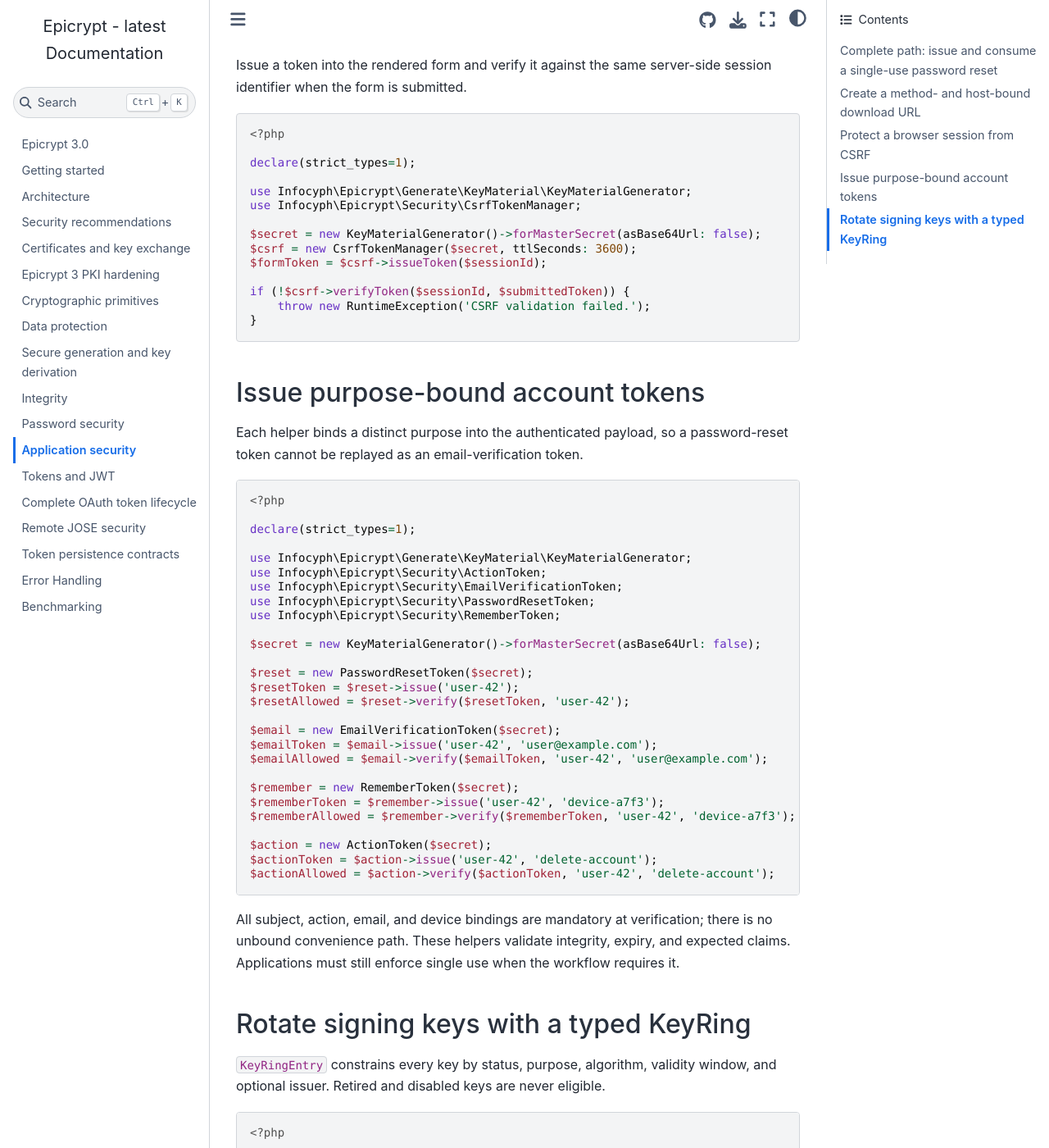
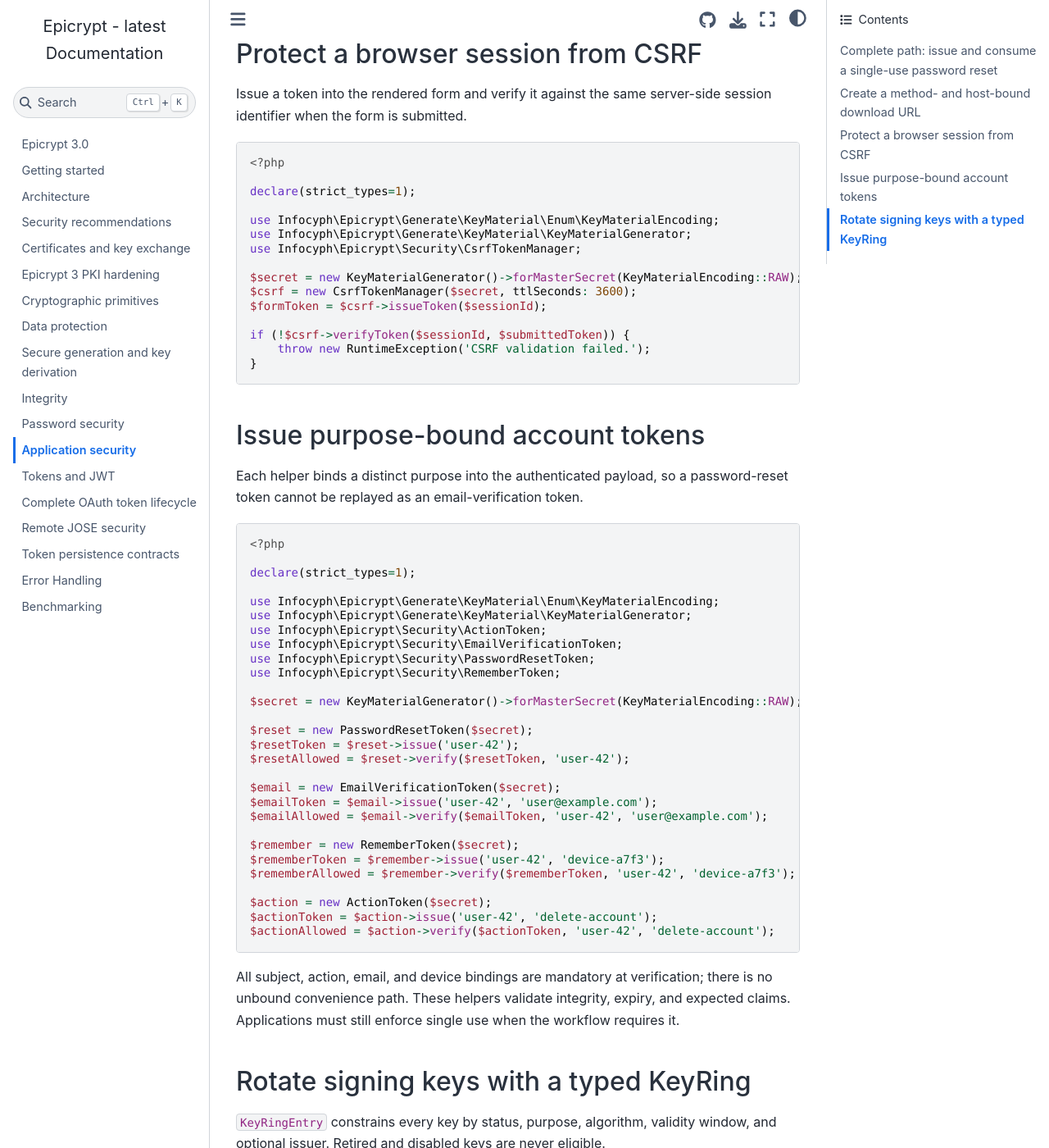
Before and after one commit to infocyph/Epicrypt, a Sphinx documentation site: the page built from docs/security.rst, in a window 1280 px wide and 1400 px high, scrolled down 2858 px. Shown: the whole window at 82% size. Built offline with Sphinx 7.4.7 and the Sphinx Book theme 1.1.4, drawn with Linux system fonts in a browser that asks for light colours; some of the changed text lies outside the part shown.

Commit message:
docs(security): migrate key material examples to 3.0 encoding API

```diff
--- a/docs/security.rst
+++ b/docs/security.rst
@@ -21,6 +21,7 @@
 
    declare(strict_types=1);
 
+   use Infocyph\Epicrypt\Generate\KeyMaterial\Enum\KeyMaterialEncoding;
    use Infocyph\Epicrypt\Generate\KeyMaterial\KeyMaterialGenerator;
    use Infocyph\Epicrypt\Password\Generator\PasswordPolicy;
    use Infocyph\Epicrypt\Password\PasswordHasher;
@@ -28,7 +29,7 @@
    use Infocyph\Epicrypt\Security\PasswordResetToken;
 
    $ttlSeconds = 1800;
-   $resetSecret = new KeyMaterialGenerator()->forMasterSecret(asBase64Url: false);
+   $resetSecret = new KeyMaterialGenerator()->forMasterSecret(KeyMaterialEncoding::RAW);
    $passwordResets = new PasswordResetToken($resetSecret, $ttlSeconds);
 
    // Request endpoint: return the same response whether or not the user exists.
@@ -89,6 +90,7 @@
 
    declare(strict_types=1);
 
+   use Infocyph\Epicrypt\Generate\KeyMaterial\Enum\KeyMaterialEncoding;
    use Infocyph\Epicrypt\Generate\KeyMaterial\KeyMaterialGenerator;
    use Infocyph\Epicrypt\Security\KeyPurpose;
    use Infocyph\Epicrypt\Security\KeyRing;
@@ -101,7 +103,7 @@
    $ring = new KeyRing([
        new KeyRingEntry(
            id: 'download-2026-09',
-           key: $keys->forMasterSecret(asBase64Url: false),
+           key: $keys->forMasterSecret(KeyMaterialEncoding::RAW),
            status: KeyStatus::ACTIVE,
            purpose: KeyPurpose::SIGNED_URL,
            algorithm: 'sha256',
@@ -153,10 +155,11 @@
 
    declare(strict_types=1);
 
+   use Infocyph\Epicrypt\Generate\KeyMaterial\Enum\KeyMaterialEncoding;
    use Infocyph\Epicrypt\Generate\KeyMaterial\KeyMaterialGenerator;
    use Infocyph\Epicrypt\Security\CsrfTokenManager;
 
-   $secret = new KeyMaterialGenerator()->forMasterSecret(asBase64Url: false);
+   $secret = new KeyMaterialGenerator()->forMasterSecret(KeyMaterialEncoding::RAW);
    $csrf = new CsrfTokenManager($secret, ttlSeconds: 3600);
    $formToken = $csrf->issueToken($sessionId);
 
@@ -176,13 +179,14 @@
 
    declare(strict_types=1);
 
+   use Infocyph\Epicrypt\Generate\KeyMaterial\Enum\KeyMaterialEncoding;
    use Infocyph\Epicrypt\Generate\KeyMaterial\KeyMaterialGenerator;
    use Infocyph\Epicrypt\Security\ActionToken;
    use Infocyph\Epicrypt\Security\EmailVerificationToken;
    use Infocyph\Epicrypt\Security\PasswordResetToken;
    use Infocyph\Epicrypt\Security\RememberToken;
 
-   $secret = new KeyMaterialGenerator()->forMasterSecret(asBase64Url: false);
+   $secret = new KeyMaterialGenerator()->forMasterSecret(KeyMaterialEncoding::RAW);
 
    $reset = new PasswordResetToken($secret);
    $resetToken = $reset->issue('user-42');
@@ -217,6 +221,7 @@
 
    declare(strict_types=1);
 
+   use Infocyph\Epicrypt\Generate\KeyMaterial\Enum\KeyMaterialEncoding;
    use Infocyph\Epicrypt\Generate\KeyMaterial\KeyMaterialGenerator;
    use Infocyph\Epicrypt\Security\KeyPurpose;
    use Infocyph\Epicrypt\Security\KeyRing;
@@ -228,7 +233,7 @@
    $ring = new KeyRing([
        new KeyRingEntry(
            id: 'signing-2026-08',
-           key: $keys->forMasterSecret(asBase64Url: false),
+           key: $keys->forMasterSecret(KeyMaterialEncoding::RAW),
            status: KeyStatus::ACTIVE,
            purpose: KeyPurpose::KEY_ROTATION,
            algorithm: 'sha512',
```
